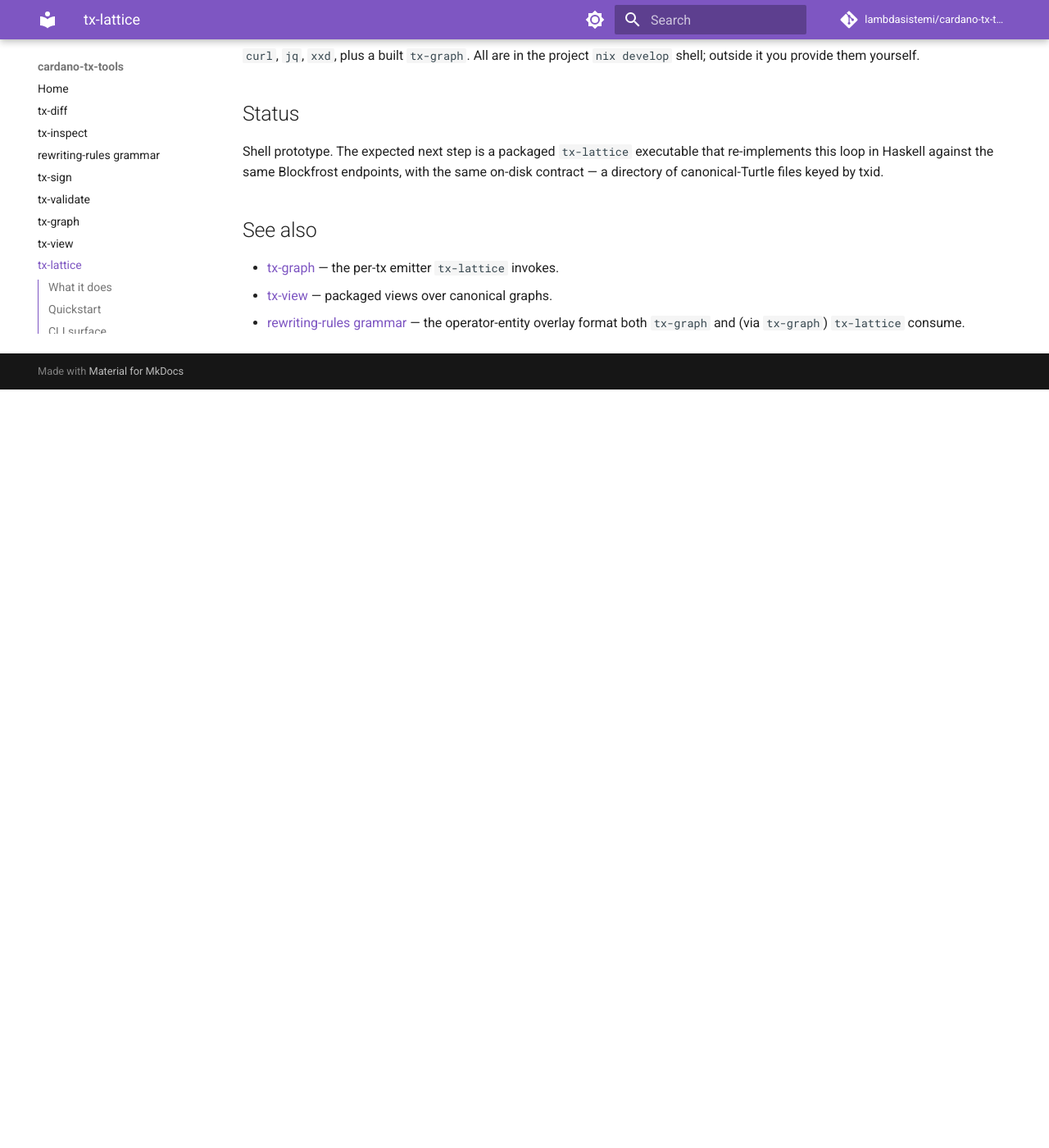
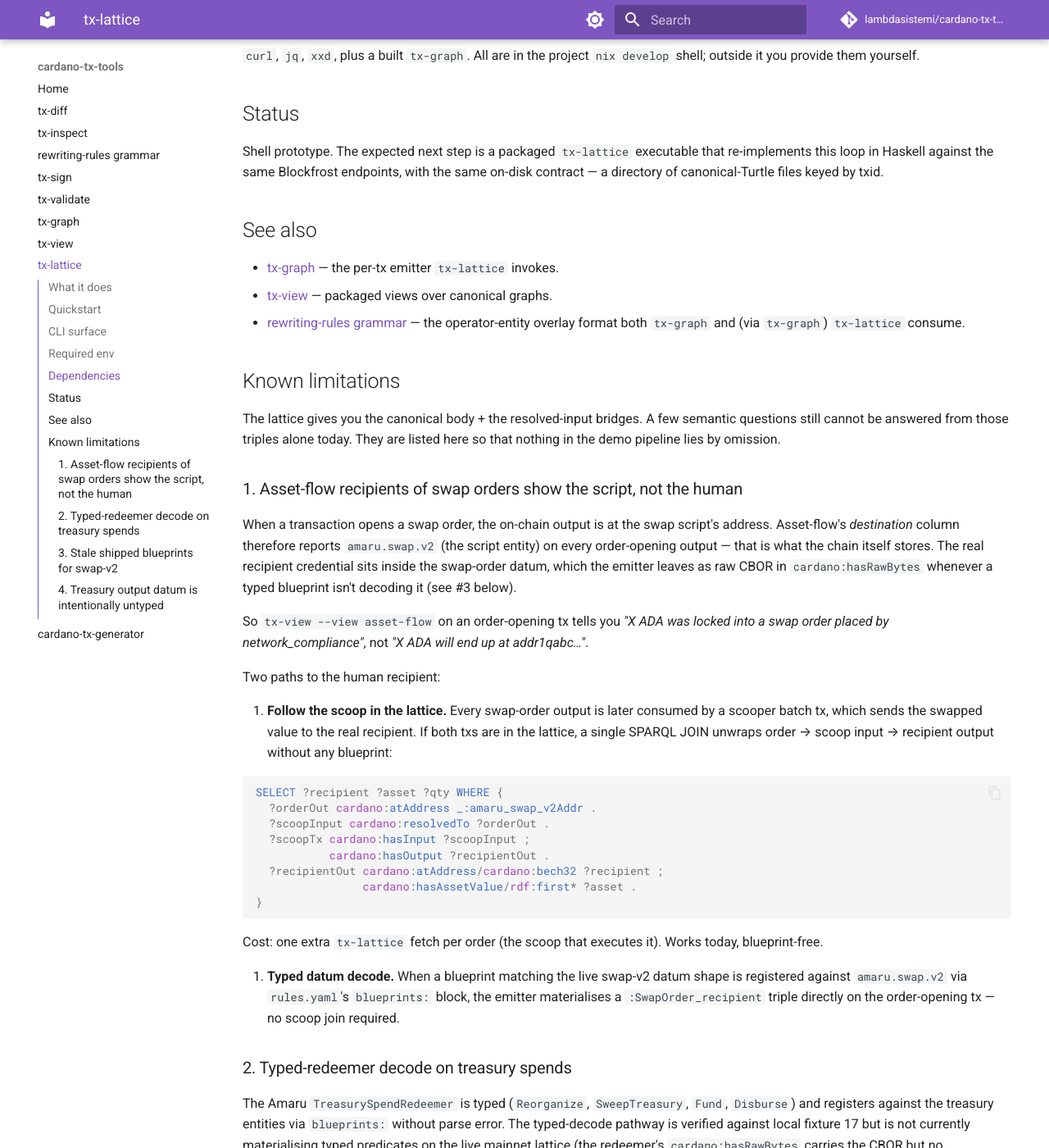
Before and after one commit to lambdasistemi/cardano-tx-tools, an MkDocs documentation site: the page built from docs/tx-lattice.md, in a window 1280 px wide and 1400 px high, scrolled down 2034 px. Shown: the whole window at 82% size. Built offline with MkDocs 1.6.1 and Material for MkDocs 9.7.7, drawn with Linux system fonts in a browser that asks for light colours; comment, search, counter and statistics services are not loaded; before the commit the page ends 2509 px from its top, so only the background shows below that; some of the changed text lies outside the part shown.

Commit message:
docs(tx-lattice): expose the lattice's semantic limitations
The lattice + asset-flow demo answers most monthly-story questions
purely from address + value triples, but it has four limitations
that should not be hidden in a demo. Adds a "Known limitations"
section to docs/tx-lattice.md covering:

1. Asset-flow's destination column on swap orders is the script,
   not the human recipient — the real recipient sits inside the
   datum. Documents the scoop-tx SPARQL JOIN as the blueprint-free
   workaround and the typed-decode path as the long-term answer,
   with a runnable JOIN example.

2. Typed-redeemer decode for TreasurySpendRedeemer is verified on
   the local fixture but not currently materialising on the live
   mainnet lattice. Bug tracked separately.

3. Shipped swap-v2 blueprint is stale (1-field SwapOrder vs the
   live 6-field shape); registering it produces a
   BlueprintFieldCountMismatch warning. Route around via #1's
   scoop JOIN.

4. The Amaru treasury contract declares its datum as untyped
   Data — a contract design choice, not a tool gap.

docs/tx-view.md gains a short note on the asset-flow example
pointing at the limitations section so readers running the
packaged view discover the gap at the natural moment.

'mkdocs build --strict' is green.

````diff
--- a/docs/tx-lattice.md
+++ b/docs/tx-lattice.md
@@ -124,3 +124,91 @@ contract — a directory of canonical-Turtle files keyed by txid.
 - [rewriting-rules grammar](rewriting-rules.md) — the
   operator-entity overlay format both `tx-graph` and (via
   `tx-graph`) `tx-lattice` consume.
+
+## Known limitations
+
+The lattice gives you the canonical body + the resolved-input
+bridges. A few semantic questions still cannot be answered from
+those triples alone today. They are listed here so that nothing
+in the demo pipeline lies by omission.
+
+### 1. Asset-flow recipients of swap orders show the script, not the human
+
+When a transaction opens a swap order, the on-chain output is at the
+swap script's address. Asset-flow's *destination* column therefore
+reports `amaru.swap.v2` (the script entity) on every order-opening
+output — that is what the chain itself stores. The real recipient
+credential sits inside the swap-order datum, which the emitter
+leaves as raw CBOR in `cardano:hasRawBytes` whenever a typed
+blueprint isn't decoding it (see #3 below).
+
+So `tx-view --view asset-flow` on an order-opening tx tells you
+*"X ADA was locked into a swap order placed by network_compliance"*,
+not *"X ADA will end up at addr1qabc…"*.
+
+Two paths to the human recipient:
+
+1. **Follow the scoop in the lattice.** Every swap-order output is
+   later consumed by a scooper batch tx, which sends the swapped
+   value to the real recipient. If both txs are in the lattice, a
+   single SPARQL JOIN unwraps order → scoop input → recipient
+   output without any blueprint:
+
+   ```sparql
+   SELECT ?recipient ?asset ?qty WHERE {
+     ?orderOut cardano:atAddress _:amaru_swap_v2Addr .
+     ?scoopInput cardano:resolvedTo ?orderOut .
+     ?scoopTx cardano:hasInput ?scoopInput ;
+              cardano:hasOutput ?recipientOut .
+     ?recipientOut cardano:atAddress/cardano:bech32 ?recipient ;
+                   cardano:hasAssetValue/rdf:first* ?asset .
+   }
+   ```
+
+   Cost: one extra `tx-lattice` fetch per order (the scoop that
+   executes it). Works today, blueprint-free.
+
+2. **Typed datum decode.** When a blueprint matching the live
+   swap-v2 datum shape is registered against `amaru.swap.v2` via
+   `rules.yaml`'s `blueprints:` block, the emitter materialises a
+   `:SwapOrder_recipient` triple directly on the order-opening tx —
+   no scoop join required.
+
+### 2. Typed-redeemer decode on treasury spends
+
+The Amaru `TreasurySpendRedeemer` is typed (`Reorganize`,
+`SweepTreasury`, `Fund`, `Disburse`) and registers against the
+treasury entities via `blueprints:` without parse error. The
+typed-decode pathway is verified against local fixture 17 but is
+not currently materialising typed predicates on the live mainnet
+lattice (the redeemer's `cardano:hasRawBytes` carries the CBOR but
+no `:Reorganize` / `:Disburse_amount` companion triples appear).
+Tracked as a separate bug; until fixed, SPARQL questions like
+*"was this a Disburse or a Reorganize?"* must be answered by
+recognising the raw CBOR shape (`d87980` = constructor 0 =
+`Reorganize`, `d87a9f…ff` = constructor 1, etc.) rather than by
+joining on typed predicates.
+
+### 3. Stale shipped blueprints for swap-v2
+
+The blueprint shipped at
+`test/fixtures/rewrite-redesign/blueprints/swap-v2-datum.cip57.json`
+declares a 1-field `SwapOrder` (recipient only). The live mainnet
+swap-v2 datum is a 6-field record. Registering the shipped
+blueprint against `amaru.swap.v2` therefore produces a
+`BlueprintFieldCountMismatch` warning on every order-opening
+output, and the datum stays raw. The fix is to ship a blueprint
+that matches the live contract version; until then, route around
+this via path #1 above (the scoop join).
+
+### 4. Treasury output datum is intentionally untyped
+
+This is a property of the contract, not of the tool: the live
+`treasury.treasury.spend` validator declares its datum as the
+top-level `Data` type (untyped passthrough). There is nothing
+typed to decode on the treasury-side txout datum — the contract's
+authorisation logic is carried by the redeemer + reference
+scripts, not the datum payload. SPARQL questions about treasury
+UTxOs therefore have to be answered via *address + value +
+ancillary metadata* (signers, certs, reference inputs), not via
+the datum.
````
Also changed, not shown: docs/tx-view.md (+8 -0 lines).
